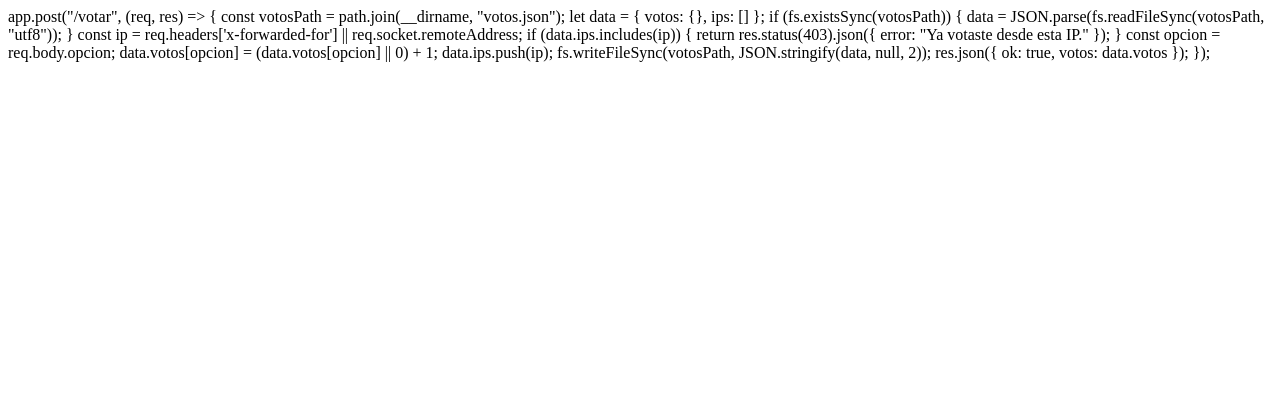
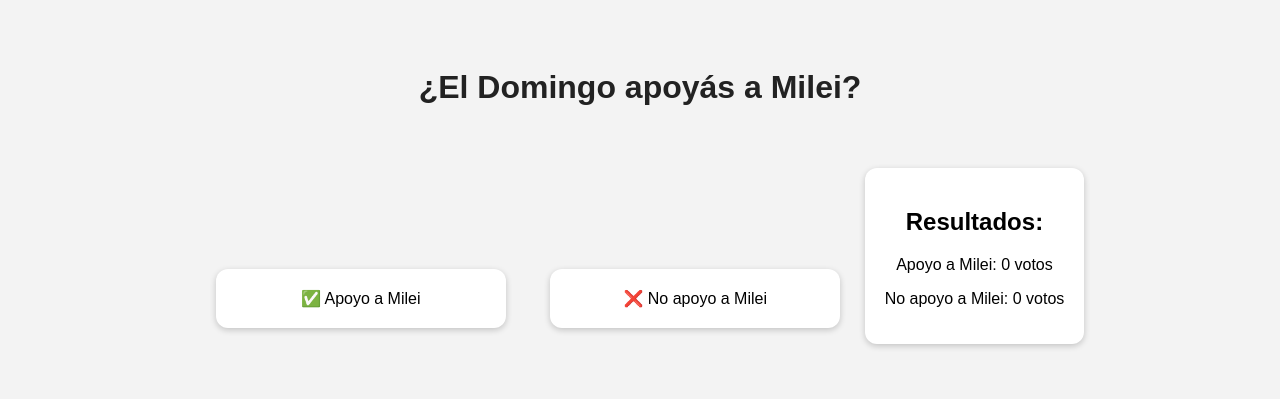
Before and after one commit to msanrricueta-stack/Encuesta-milei, a website: page public/index.html in a window 1280 px wide. Drawn offline with Linux system fonts and the light colour scheme; no server answers.

Commit message:
Update index.html

```diff
--- a/public/index.html
+++ b/public/index.html
@@ -1,21 +1,93 @@
-app.post("/votar", (req, res) => {
-  const votosPath = path.join(__dirname, "votos.json");
-  let data = { votos: {}, ips: [] };
+<!DOCTYPE html>
+<html lang="es">
+<head>
+  <meta charset="UTF-8">
+  <meta name="viewport" content="width=device-width, initial-scale=1.0">
+  <title>Encuesta: Apoyo a Milei</title>
+  <style>
+    body {
+      font-family: Arial, sans-serif;
+      text-align: center;
+      background: #f3f3f3;
+      padding: 40px;
+    }
+    h1 { color: #222; }
+    .opcion {
+      margin: 20px;
+      padding: 20px;
+      background: white;
+      border-radius: 12px;
+      box-shadow: 0 2px 6px rgba(0,0,0,0.2);
+      cursor: pointer;
+      width: 250px;
+      display: inline-block;
+      transition: 0.2s;
+    }
+    .opcion:hover {
+      background: #e6f7ff;
+      transform: scale(1.05);
+    }
+    .resultado {
+      margin-top: 40px;
+      background: #fff;
+      padding: 20px;
+      border-radius: 12px;
+      display: inline-block;
+      box-shadow: 0 2px 6px rgba(0,0,0,0.2);
+    }
+  </style>
+</head>
+<body>
+  <h1>¿El Domingo apoyás a Milei?</h1>
 
-  if (fs.existsSync(votosPath)) {
-    data = JSON.parse(fs.readFileSync(votosPath, "utf8"));
-  }
+  <div class="opcion" onclick="votar('milei')">✅ Apoyo a Milei</div>
+  <div class="opcion" onclick="votar('noMilei')">❌ No apoyo a Milei</div>
 
-  const ip = req.headers['x-forwarded-for'] || req.socket.remoteAddress;
+  <div class="resultado" id="resultados">
+    <h2>Resultados:</h2>
+    <p>Apoyo a Milei: <span id="votosMilei">0</span> votos</p>
+    <p>No apoyo a Milei: <span id="votosNoMilei">0</span> votos</p>
+  </div>
 
-  if (data.ips.includes(ip)) {
-    return res.status(403).json({ error: "Ya votaste desde esta IP." });
-  }
+  <script>
+    async function cargarResultados() {
+      const res = await fetch('/resultados');
+      const data = await res.json();
+      document.getElementById('votosMilei').textContent = data.milei || 0;
+      document.getElementById('votosNoMilei').textContent = data.noMilei || 0;
+    }
 
-  const opcion = req.body.opcion;
-  data.votos[opcion] = (data.votos[opcion] || 0) + 1;
-  data.ips.push(ip);
+    async function votar(opcion) {
+      if (localStorage.getItem('yaVoto') === 'true') {
+        alert('⚠️ Ya has votado desde este navegador.');
+        return;
+      }
 
-  fs.writeFileSync(votosPath, JSON.stringify(data, null, 2));
-  res.json({ ok: true, votos: data.votos });
-});
+      try {
+        const res = await fetch('/votar', {
+          method: 'POST',
+          headers: { 'Content-Type': 'application/json' },
+          body: JSON.stringify({ opcion })
+        });
+
+        const data = await res.json();
+
+        if (res.status === 403) {
+          alert('⚠️ Ya has votado desde esta IP.');
+        } else if (data.ok) {
+          alert('✅ Voto registrado correctamente.');
+          localStorage.setItem('yaVoto', 'true');
+        } else {
+          alert('❌ Error al votar.');
+        }
+
+        cargarResultados();
+      } catch (err) {
+        alert('Error de conexión con el servidor.');
+      }
+    }
+
+    cargarResultados();
+  </script>
+</body>
+</html>
```
